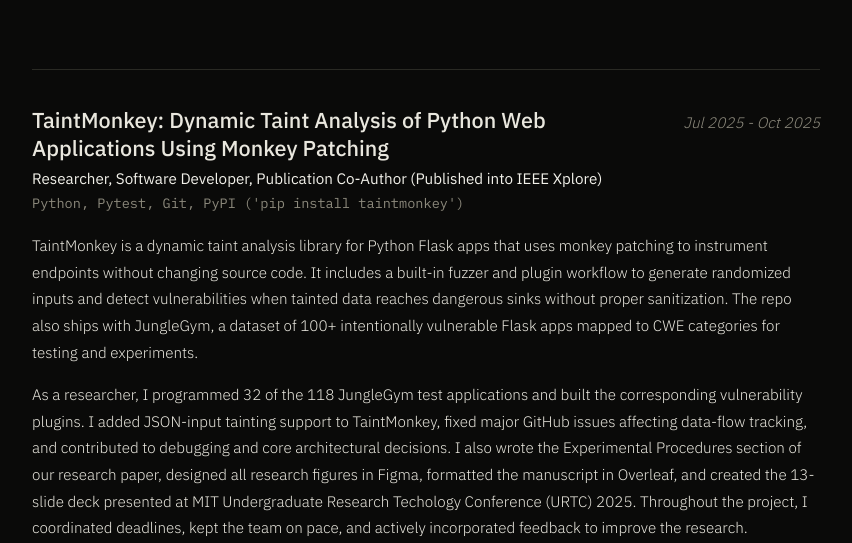
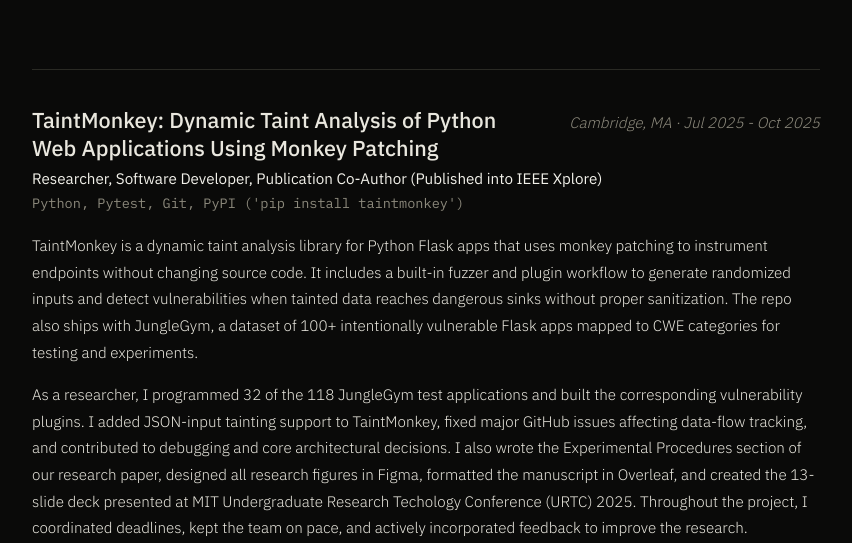
Before and after one commit to acstartup/acstartup.dev, a website: page projects/index.html in a window 1280 px wide. Shown: the part 1273-1816 px from the top of the page, without its empty margins (214-1066 px from the left). Drawn offline with Linux system fonts and the light colour scheme.

Commit message:
(feat): cambridge back for taintmonkey as location

```diff
--- a/projects/index.html
+++ b/projects/index.html
@@ -314,7 +314,7 @@
     <div class="project">
       <div class="project-header-row">
         <h2 class="project-title">TaintMonkey: Dynamic Taint Analysis of Python Web Applications Using Monkey Patching</h2>
-        <span class="project-date">Jul 2025 - Oct 2025</span>
+        <span class="project-date">Cambridge, MA · Jul 2025 - Oct 2025</span>
       </div>
       <span class="project-role">Researcher, Software Developer, Publication Co-Author (Published into IEEE Xplore)</span>
       <span class="project-tech">Python, Pytest, Git, PyPI ('pip install taintmonkey')</span>
```
